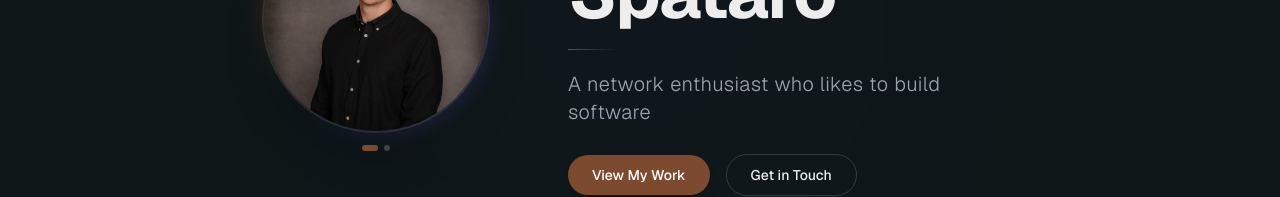
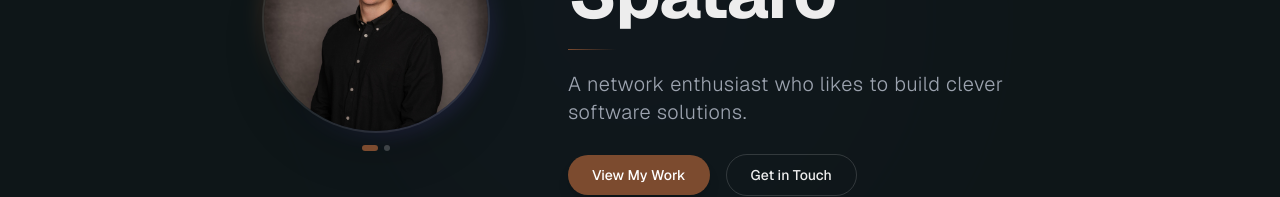
Before and after one commit to Stefans217/Portfolio-Website, a Next.js app in the folder portfolio-website/: page / in a window 1280 px wide. Shown: the part 449-646 px from the top of the page. Built offline with nearby package versions, Linux system fonts and the light colour scheme.

Commit message:
just personalize

```diff
--- a/portfolio-website/src/app/page.tsx
+++ b/portfolio-website/src/app/page.tsx
@@ -5,7 +5,7 @@ export default function Home() {
         <main className="page-container !pt-0">
             {/* Hero Section */}
             <section className="relative min-h-[calc(100vh-120px)] flex items-center justify-center">
-                <Hero name="Stefan Spataro" tagline="A network enthusiast who likes to build software" photoSrc={["/images/ProfessionalVothPhoto.jpg", "/images/MountainPhoto.jpg"]} />
+                <Hero name="Stefan Spataro" tagline="A network enthusiast who likes to build clever software solutions." photoSrc={["/images/ProfessionalVothPhoto.jpg", "/images/MountainPhoto.jpg"]} />
             </section>
         </main>
     );
```
